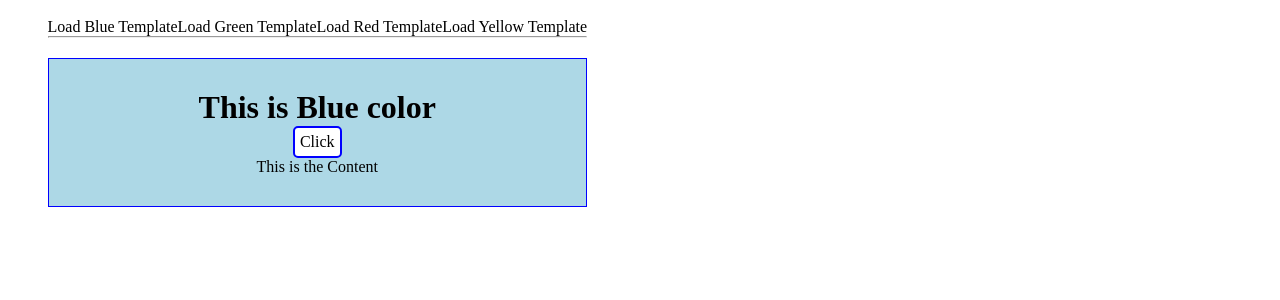
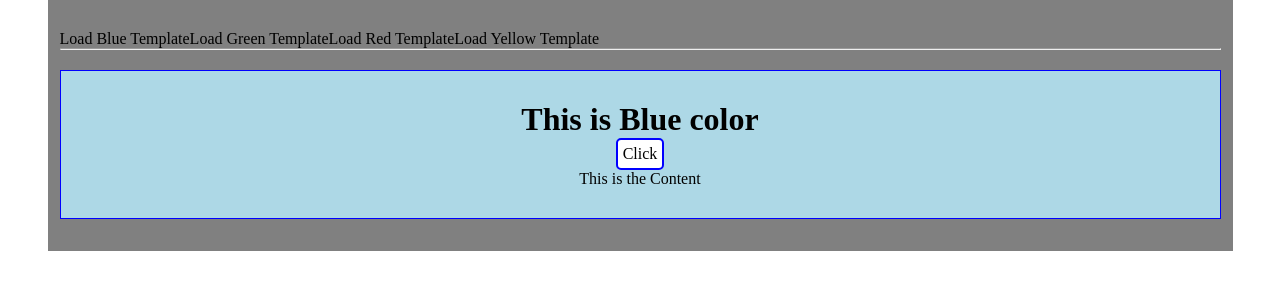
Before and after one commit to TREX1883/final-vue-project-Daniel-Purrington, a Vue app: page / in a window 1280 px wide. Shown: the top 300 px of the page. Built offline with nearby package versions, Linux system fonts and the light colour scheme.

Commit message:
some changes with content page

```diff
--- a/src/App.vue
+++ b/src/App.vue
@@ -2,7 +2,7 @@
 <template>
     <div class="container">
         <div class="row">
-            <div class="col-xs-12">
+            <div class="col-lg-12">
                 <br>
                 <button class="btn btn-primary" @click="selectedComponent = 'appBlue'">Load Blue Template</button>
                 <button class="btn btn-success" @click="selectedComponent = 'appGreen'">Load Green Template</button>
@@ -28,7 +28,7 @@
 
 <script>
     import Blue from './components/Blue.vue';
-    import Green from './components/Green.vue';
+    // import Green from './components/Green.vue';
     import Red from './components/Red.vue';
     import Yellow from './components/Yellow.vue';
 
@@ -40,7 +40,7 @@
         },
         components: {
             appBlue: Blue,
-            appGreen: Green,
+            // appGreen: Green,
             appRed: Red,
             appYellow: Yellow,
             // Servers,
@@ -49,5 +49,8 @@
     }
 </script>
 
-<style>
+<style scope>
+.container {
+ background-color: gray;
+}
 </style>
--- a/src/components/Green.vue
+++ b/src/components/Green.vue
@@ -87,12 +87,12 @@
             <div class="row">
                 <div class="col-xs-12 col-sm-8 col-sm-offset-2 col-md-6 col-md-offset-3 from-group">
                     <label for="priority">Priority</label>
-                    <select
+                    <!-- <select
                             id="priority"
                             class="form-control"
                             v-model="selectedPriority">
                         <option v-for="priority in priorities"> {{ priority }}</option>
-                    </select>
+                    </select> -->
                 </div>
             </div>
             <div class="row">
@@ -123,9 +123,9 @@
                         <p>Age: {{ userData.age }}</p>
                         <p style="white-space: pre">Message: {{ message }}</p>
                         <p><strong>Send Mail?</strong></p>
-                        <ul>
+                        <!-- <ul>
                             <li v-for="item in sendMail">{{ item }}</li>
-                        </ul>
+                        </ul> -->
                         <p>Gender:  {{ gender }}</p>
                         <p>Priority: {{ selectedPriority }}</p>
                         <p>Switched: {{ dataSwitch }}</p>
```
